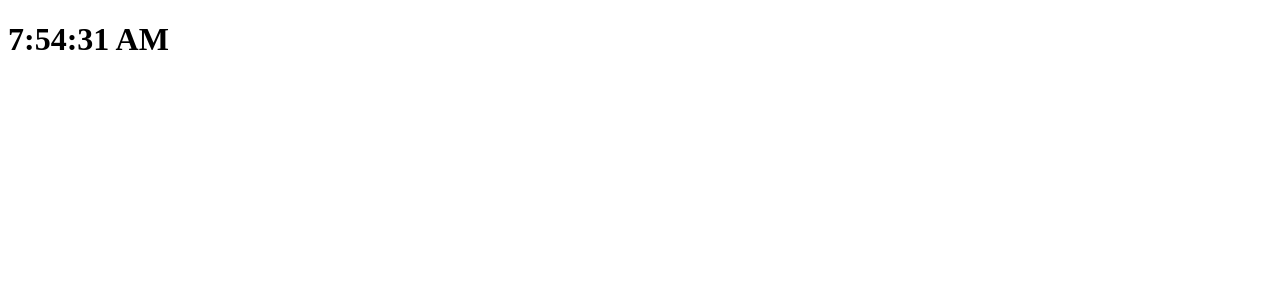
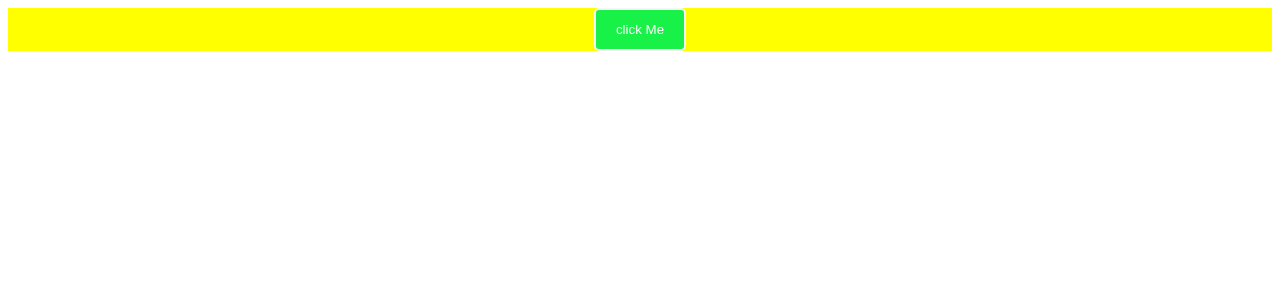
Before and after one commit to kundankumar78952/ReactJS, a React (Create React App) app in the folder react-app/: page / in a window 1280 px wide. Shown: the top 300 px of the page. Built offline with nearby package versions, Linux system fonts and the light colour scheme.

Commit message:
events in React js

```diff
--- a/react-app/src/Appe.jsx
+++ b/react-app/src/Appe.jsx
@@ -226,20 +226,41 @@
 
 // export default Appe;
 
+// const Appe = () =>{
+//   let time = new Date().toLocaleTimeString();
+
+//   const [ctime, setCtime] = useState(time);
+//   const UpdateTime = () =>{
+//     time = new Date().toLocaleTimeString();
+//     setCtime(time);
+
+//   }
+//   setInterval(UpdateTime, 3000);
+//   return (<>
+//     <h1>{ctime}</h1>
+//   </>);
+// }
+
+// export default Appe;
 
 const Appe = () =>{
-  let time = new Date().toLocaleTimeString();
+  const purple= "yellow";
+  const [bg, setbg] = useState(purple);
+  const [name, setName] = useState("click Me");
 
-  const [ctime, setCtime] = useState(time);
-  const UpdateTime = () =>{
-    time = new Date().toLocaleTimeString();
-    setCtime(time);
+  const bgChange=()=>{
+    // console.log('clicked');
+    // setbg(bg);
+    let newBg = "#34495e";
+    setbg(newBg);
+    setName('oooh');
+  };
 
-  }
-  setInterval(UpdateTime, 3000);
-  return (<>
-    <h1>{ctime}</h1>
-  </>);
+  return(<>
+  <div style={{ backgroundColor: bg}}>
+    <button onClick={bgChange}>{name}</button>
+    </div>
+  </>)
 }
 
 export default Appe;
--- a/react-app/src/index.css
+++ b/react-app/src/index.css
@@ -1,4 +1,52 @@
-.heading_style{
+ /* *{
+  padding: 0;
+  box-sizing: border-box;
+  background-color: blueviolet;
+} */
+ /* .heading{
+  color: rgb(47, 0, 255);
+  text-align: center;
+  font-weight: bold;
+  text-shadow: 2px 2px 4px orange;
+  font-family: 'Poppins', sans-serif;
+
+}  */
+/* .img_div{
+  display: flex;
+  justify-content: space-around;
+} */
+/* .img_div img{
+  width: 300px;
+  height: 200px;
+}  */
+ /* body{
+  background-color: blueviolet;
+  box-sizing: border-box;
+  margin: 80px 10px;
+  padding: 0%;
+  font-family: "Josefin Sans", sans-serif;
+} */
+div{
+  width: 100%;
+  height: 100%;
+  display: flex;
+  flex-direction: column;
+  justify-content: center;
+  align-items: center;
+  background-color: blueviolet;
+
+}
+/* h1{
+  padding: 20px 20px;
+  background-color: aliceblue;
+  color: beige;
+  color: violet;
+  border-radius: 20px;
+} */
+/* span{
+  color: brown;
+}  */
+/* .heading_style{
   padding :30px 0;
   text-align: center;
   font-family: "Raleway", sans-serif;
@@ -9,53 +57,14 @@
   background-color: aliceblue;
   font-size: 1.5rem;
   margin-bottom: 30px;
-}
-
-
-
-/* *{
-
-  padding: 0;
-  box-sizing: border-box;
-}
- .heading{
-  color: rgb(47, 0, 255);
-  text-align: center;
-  font-weight: bold;
-  text-shadow: 2px 2px 4px orange;
-  font-family: 'Poppins', sans-serif;
+} */
+button{
+    padding: 12px 20px;
+    background:rgb(24, 241, 71);
+    color:white;
+    border: 2px solid whitesmoke;
+    outline: none;
+    border-radius: 5px;
+    cursor: pointer;
 
 }
-.img_div{
-  display: flex;
-  justify-content: space-around;
-}
-.img_div img{
-  width: 300px;
-  height: 200px;
-} */
-/* body{
-  background-color: blueviolet;
-  box-sizing: border-box;
-  margin: 80px 10px;
-  padding: 0%;
-  font-family: "Josefin Sans", sans-serif;
-}
-div{
-  width: 100%;
-  height: 100%;
-  display: flex;
-  justify-content: center;
-  align-items: center;
-  margin-top: -30px;
-}
-h1{
-  padding: 20px 20px;
-  background-color: aliceblue;
-  color: beige;
-  color: violet;
-  border-radius: 20px;
-}
-span{
-  color: brown;
-} */
```
